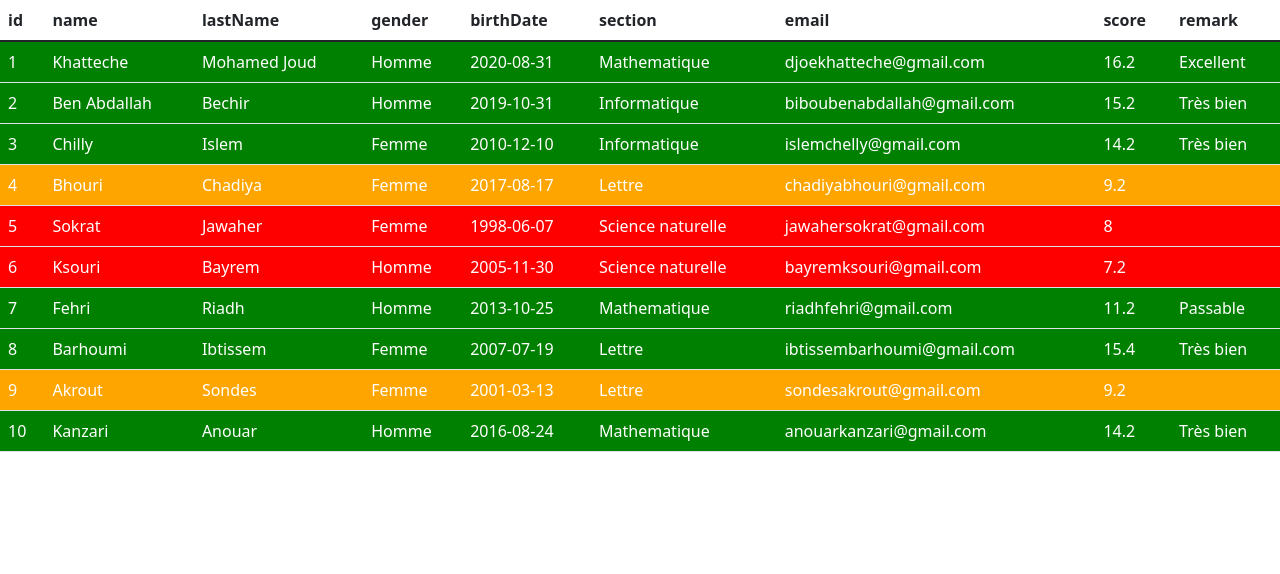
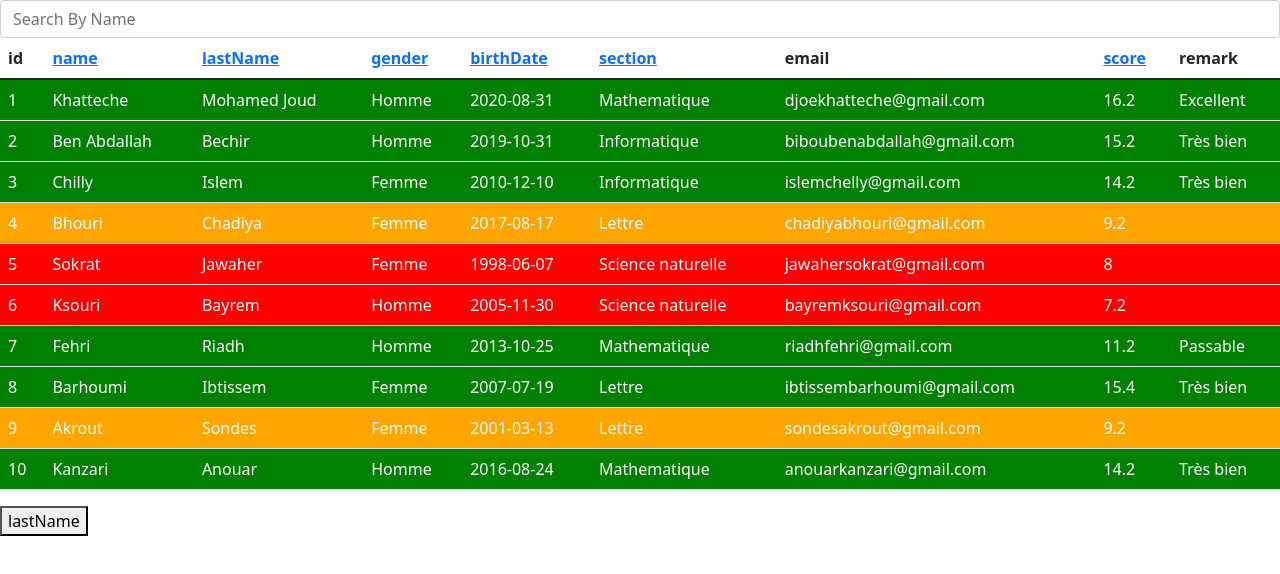
Before and after one commit to Youssef04544/students-results-app, a React (Create React App) app: page / in a window 1280 px wide. Shown: the top 574 px of the page. Built offline with nearby package versions, Linux system fonts and the light colour scheme.

Commit message:
Added sorting functionality correctly for sortable props of each student

```diff
--- a/src/components/StudentsTable.jsx
+++ b/src/components/StudentsTable.jsx
@@ -1,16 +1,83 @@
+import React, { useState } from "react";
 import Students from "../helpers/Students";
 import StudentRow from "./StudentRow";
 
 const StudentsTable = () => {
+  const [currentStudents, setCurrentStudents] = useState(Students);
+  const [gotStudents, setGotStudents] = useState(true);
+
+  const filterStudents = (filterName) => {
+    // if no filter applied, shows all the students
+    if (filterName === "") {
+      setCurrentStudents(Students);
+    } else {
+      var filteredStudents = Students.filter((student) => {
+        return student.name.toLowerCase().includes(filterName.toLowerCase());
+      });
+      setCurrentStudents(filteredStudents);
+    }
+    if (filteredStudents.length >= 1 && !gotStudents) setGotStudents(true);
+    else if (filteredStudents.length === 0 && gotStudents)
+      setGotStudents(false);
+  };
+  //sorts the table by score "asc"
+  const sortTableScore = () => {
+    const sortedTable = currentStudents.sort((student1, student2) => {
+      const score1 = getAverageScore(student1.score[0]);
+      const score2 = getAverageScore(student2.score[0]);
+      if (score1 > score2) return 1;
+      if (score1 < score2) return -1;
+      if (score1 === score2) return 0;
+    });
+    setCurrentStudents((prevTable) => [...sortedTable]);
+  };
+  //handles all kinds of table sorting
+  const sortTable = (e) => {
+    e.preventDefault();
+    const sortingValue = e.target.innerHTML;
+    if (sortingValue === "score") return sortTableScore();
+    const sortedTable = currentStudents.sort((student1, student2) => {
+      if (student1[sortingValue] > student2[sortingValue]) return 1;
+      if (student1[sortingValue] < student2[sortingValue]) return -1;
+      if (student1[sortingValue] === student2[sortingValue]) return 0;
+    });
+    setCurrentStudents((prevStudents) => [...sortedTable]);
+  };
+
+  const getAverageScore = (studentScores) => {
+    return (
+      (studentScores.firstTermScore +
+        (studentScores.secondTermScore + studentScores.thirdTermScore) * 2) /
+      5
+    );
+  };
+
   return (
     <>
+      <input
+        className='form-control me-2'
+        type='search'
+        placeholder='Search By Name'
+        aria-label='Search'
+        onChange={(e) => filterStudents(e.target.value)}
+      />
+      {gotStudents
+        ? "No matches found." && (
             <table className='table'>
               <thead>
                 <tr>
                   {Object.keys(Students[0]).map((key) => {
+                    if (key === "id" || key === "email")
                       return (
                         <th scope='col' key={key}>
                           {key}
+                        </th>
+                      );
+                    return (
+                      <th scope='col' key={key}>
+                        <a href='/' value={key} onClick={(e) => sortTable(e)}>
+                          {key}
+                        </a>
                       </th>
                     );
                   })}
@@ -18,11 +85,14 @@ const StudentsTable = () => {
                 </tr>
               </thead>
               <tbody>
-          {Students.map((student) => {
+                {currentStudents.map((student) => {
                   return <StudentRow student={student} key={student.id} />;
                 })}
               </tbody>
             </table>
+          )
+        : "No matches found"}
+      <button value={"poop"}>lastName</button>
     </>
   );
 };
```
Lines whose indentation alone changed are shown as unchanged.
